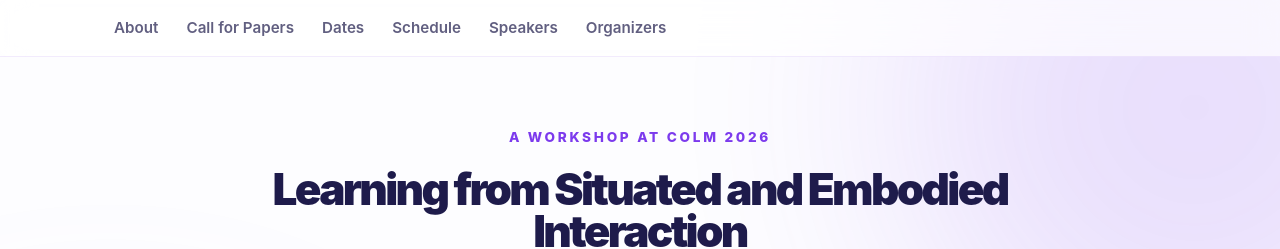
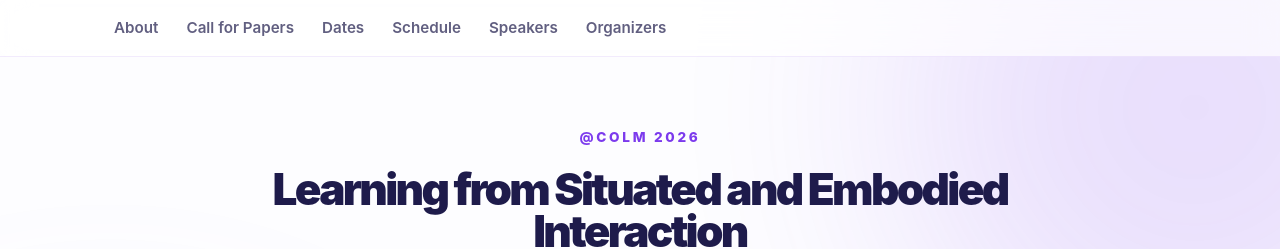
Before and after one commit to learning-situated-interaction/learning-situated-interaction.github.io, a React (Vite) app: page / in a window 1280 px wide. Shown: the top 249 px of the page. Built offline with nearby package versions, Linux system fonts and the light colour scheme.

Commit message:
Update main.jsx

```diff
--- a/src/main.jsx
+++ b/src/main.jsx
@@ -30,7 +30,7 @@
         {/* Hero Section */}
         <section className="hero">
           <div className="container">
-            <p className="eyebrow">A Workshop at COLM 2026</p>
+            <p className="eyebrow">@COLM 2026</p>
             <h1>{WORKSHOP_NAME}</h1>
 
             <div className="logistics-bar">
```
